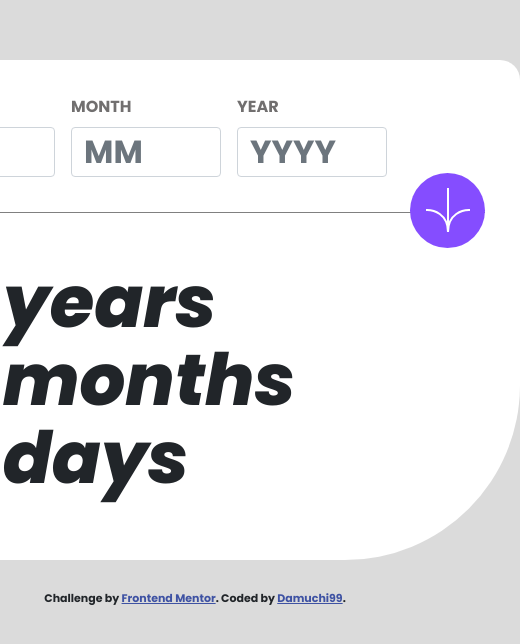
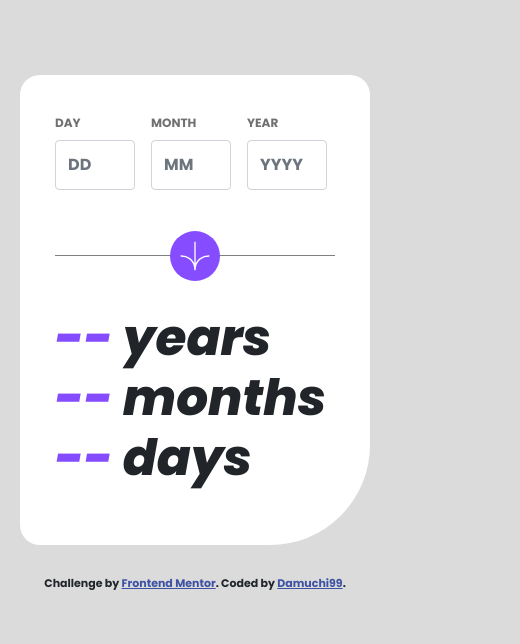
Before and after one commit to Damuchi99/dm99-age-calculator-app-main, a plain HTML site: page index.html in a window 390 px wide. Shown: the part 104-748 px from the top of the page, 520 px wide, since content can reach past the window. Drawn offline with nearby package versions, Linux system fonts and the light colour scheme.

Commit message:
Versión para moviles finalizada.

```diff
--- a/styles/styles.css
+++ b/styles/styles.css
@@ -89,6 +89,49 @@ body {
     color: hsl(259, 100%, 65%);
 }
 
+@media (max-width: 700px){
+    .calendario{
+        border-radius: 20px 20px 100px 20px;
+        width: 350px;
+        height: 470px;
+    }
+
+    .formulario .form-control{
+        width: 80px;
+        height: 50px;
+        font-size: 16px;
+    }
+
+    .formulario .form-label{
+        font-size: 12px;
+    }
+
+    .divider{
+        justify-content: center;
+        margin-top: 60px;
+    }
+
+    .divider .boton-calcular{
+        width: 50px;
+        height: 50px;
+        margin-top: -25px;
+    }
+
+    .divider .boton-calcular svg{
+        width: 30px;
+        height: 30px;
+    }
+
+    .edad{
+        font-size: 50px;
+        margin-top: 20px;
+    }
+
+    .edad p{
+        margin-bottom: -15px;
+    }
+}
+
 
 /*-------CREDITOS-------*/
 
```
